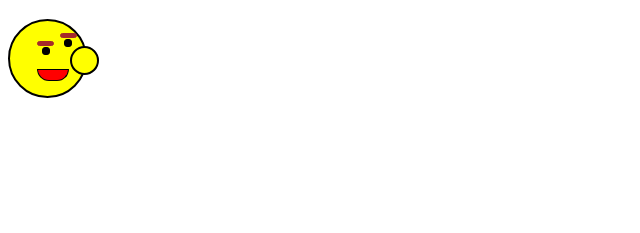
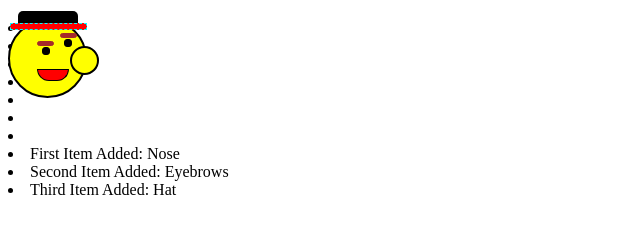
Before and after one commit to stetsonjgilbert/Critter-1, a plain HTML site: page index.html in a window 1280 px wide. Shown: the part 61-294 px from the top of the page, without its empty margins (0-640 px from the left). Drawn offline with Linux system fonts and the light colour scheme.

Commit message:
Enhance index.html with meta tags and hat elements
Added meta tags for compatibility and viewport settings, and included new elements for a hat in the HTML structure.

```diff
--- a/index.html
+++ b/index.html
@@ -4,11 +4,13 @@
 
     <meta charset="UTF-8">
 
+    <meta http-equiv="X-UA-Compatible" content="IE=edge">
+
+    <meta name="viewport" content="width=device-width, initial-scale=1.0">
+
     <title>Critter</title>
 
 <body>
-
-    <!-- Lets start with a couple of geograpic dividers, divs -->
 
     <div class="wrapper">
 
@@ -38,11 +40,23 @@
 
             <div class="mouth"></div>
 
+            <div class="hat-base"></div>
 
+            <div class="hat-line"></div>
 
         </div>
 
     </div>
+    <li> </li>
+    <li> </li>
+    <li> </li>
+    <li> </li>
+    <li> </li>
+    <li> </li>
+    <li> </li>
+    <Li>First Item Added: Nose</Li>
+    <Li>Second Item Added: Eyebrows</Li>
+    <Li>Third Item Added: Hat</Li>
 
 </body>
 
@@ -195,7 +209,6 @@
 
         }
 
-
          .mouth {
 
             width: 30px;
@@ -218,7 +231,27 @@
 
         }
 
+            .hat-base{
+                width: 60px;
+                height: 18px;
+                background-color: black;
+                position: absolute;
+                top: -10px;
+                left: 8px;
+                border-radius: 5px 5px 0 0;
+            }
+
+            .hat-line {
+                width: 75px;
+                height: 5px;
+                background-color: red;
+                border: dashed 1px aqua;
+                position: absolute;
+                top: 2px;
+                left: 0px;
+            }
     </style>
+
 
 </head>
 
```
